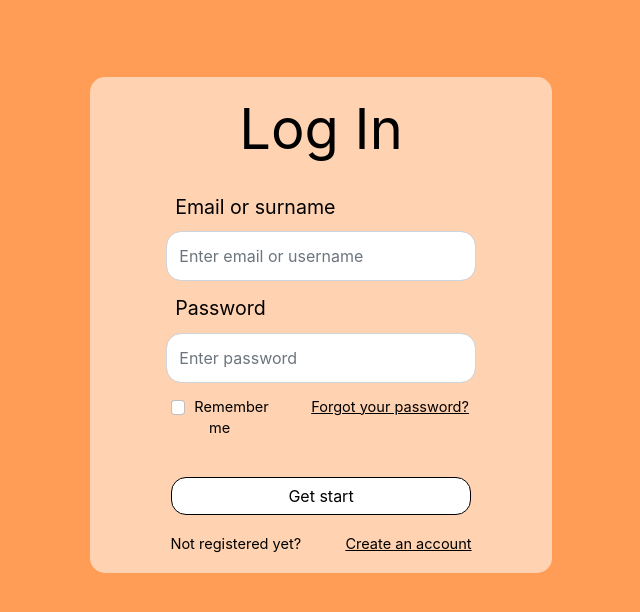
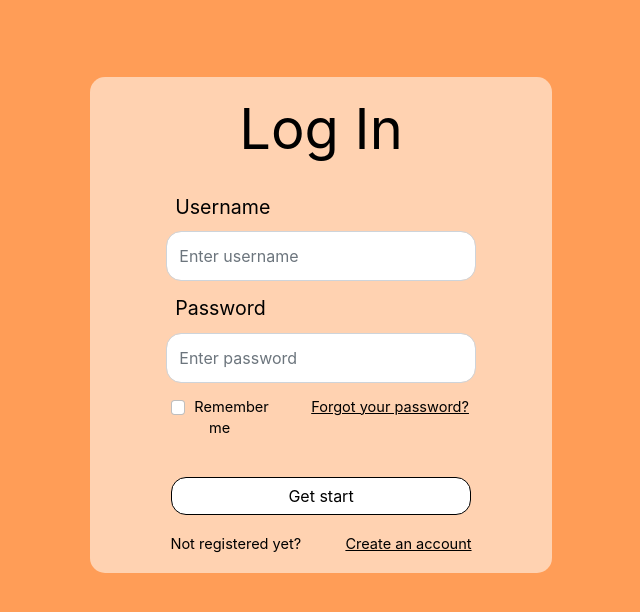
Before and after one commit to max-dmytryshyn/farcast-site, a React (Create React App) app in the folder Frontend(React)/: page /login in a window 1280 px wide. Shown: the top 612 px of the page, without its empty margins (319-959 px from the left). Built offline with nearby package versions, Linux system fonts and the light colour scheme.

Commit message:
Rename text in login box

```diff
--- a/Frontend(React)/src/components/login-page/Login.js
+++ b/Frontend(React)/src/components/login-page/Login.js
@@ -35,10 +35,10 @@ class Login extends React.Component {
             <div className="login">
 
                 <div class="boxOne">Log In
-                    <div class="Username">Email or surname</div>
+                    <div class="Username">Username</div>
                     <div class="rowLogin">
                         <div class="Username-field">
-                            <input type="text" class="form-control" id="email" placeholder="Enter email or username" name="email" onChange={this.setLogin} />
+                            <input type="text" class="form-control" id="email" placeholder="Enter username" name="email" onChange={this.setLogin} />
                         </div>
                     </div>
                     <div class="Password">Password </div>
```
